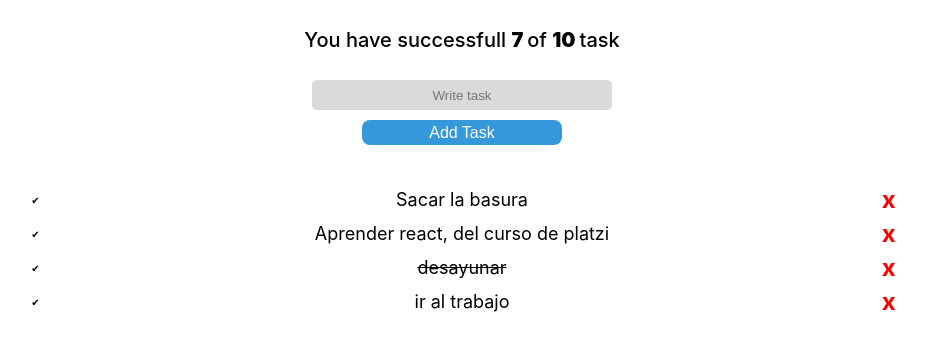
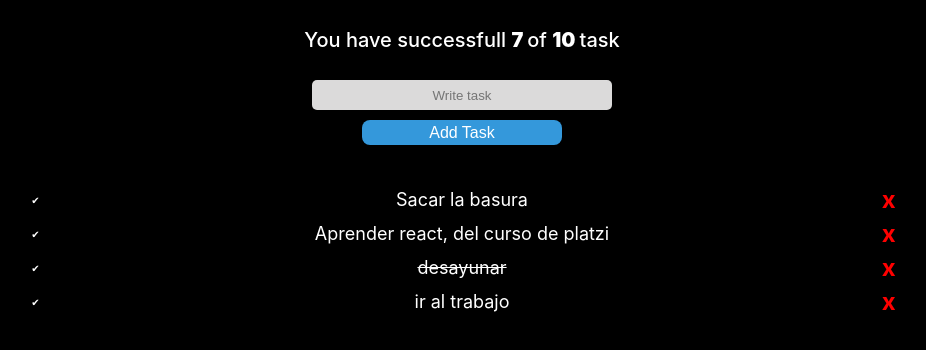
Before and after one commit to sebas19b/listWithReact, a React (Create React App) app: page / in a window 1280 px wide. Shown: the top 350 px of the page, without its empty margins (178-1104 px from the left). Built offline with nearby package versions, Linux system fonts and the light colour scheme.

Commit message:
quite magenes y padding, cambie el color de fondo y letra

```diff
--- a/src/css/TodoCounter.css
+++ b/src/css/TodoCounter.css
@@ -1,5 +1,13 @@
+*{
+    box-sizing: border-box;
+    margin: 0;
+    padding: 0;
+}
+
 html{
     font-size: 62.5%;
+    color: white;
+    background-color: black;
 }
 
 h2{
```
